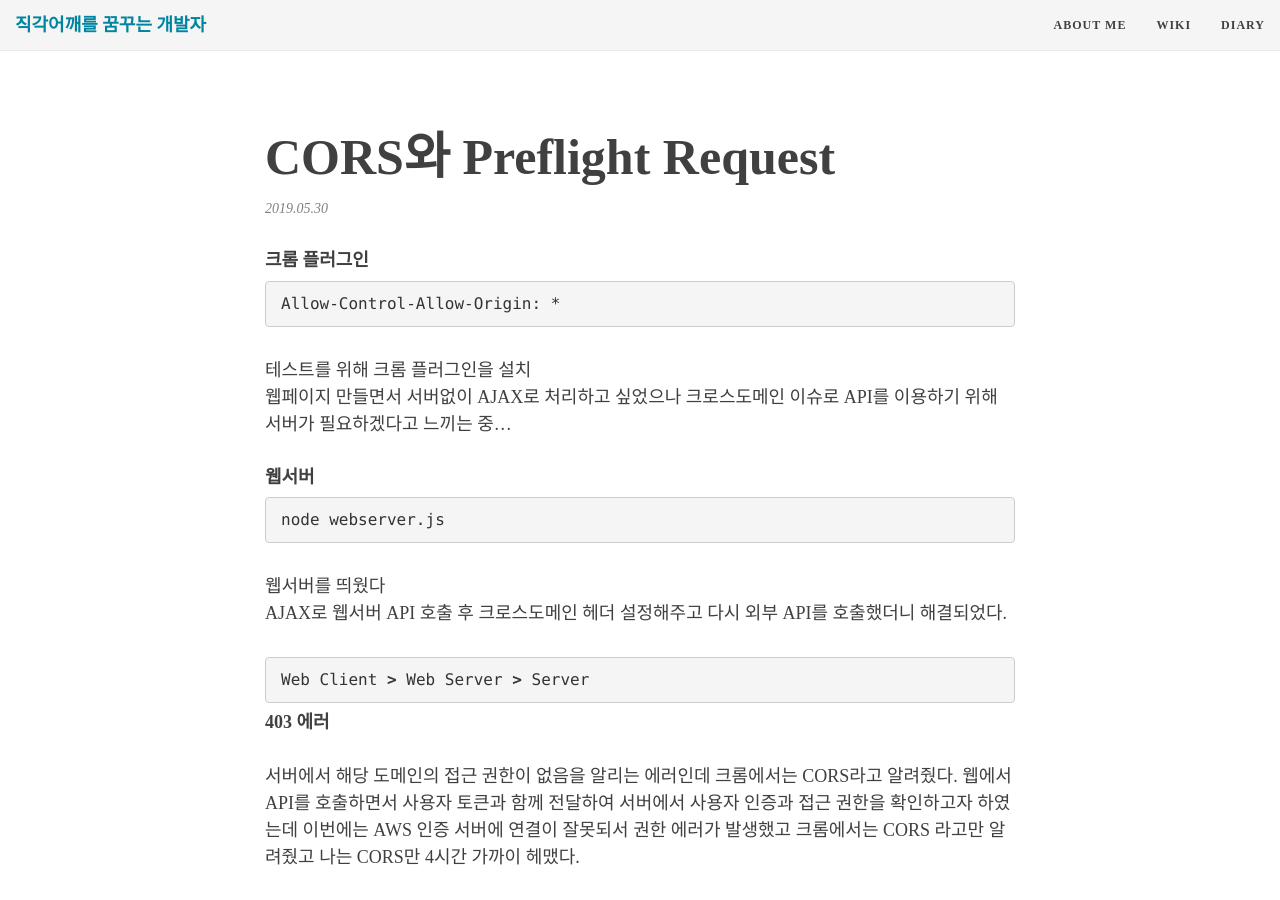
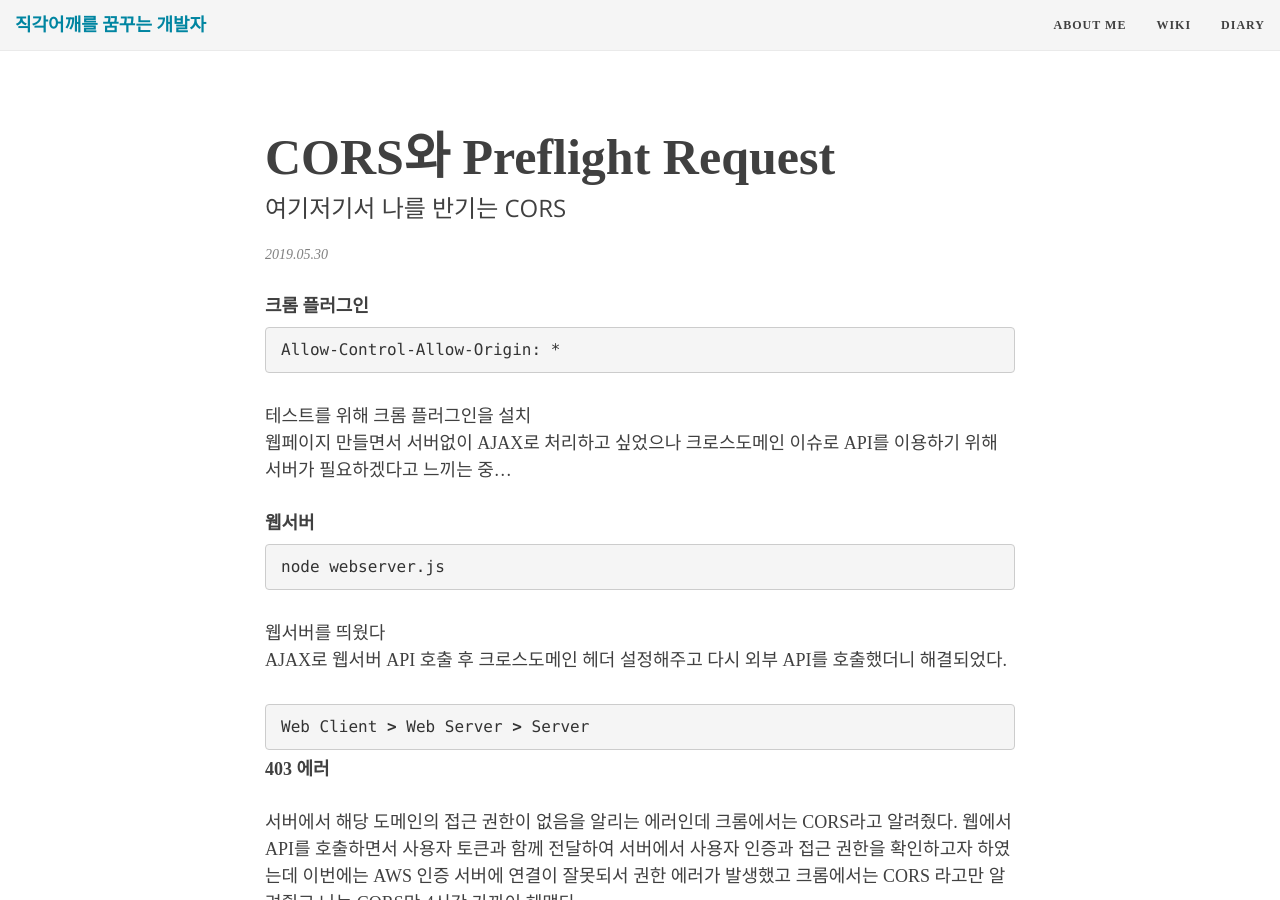
Before and after one commit to jiggag/jiggag.github.io, a Jekyll site: the page built from _posts/2019-05/2019-05-30-CORS.md, in a window 1280 px wide and 900 px high. Built offline with Jekyll 4.4.1, drawn with Linux system fonts in a browser that asks for light colours; nearby versions of some CDN libraries; comment, search, counter and statistics services are not loaded.

```diff
--- a/_posts/2019-05/2019-05-30-CORS.md
+++ b/_posts/2019-05/2019-05-30-CORS.md
@@ -2,7 +2,7 @@
 layout: post
 published: true
 title: CORS와 Preflight Request
-subtitle:
+subtitle: 여기저기서 나를 반기는 CORS
 tags: [cors, preflight]
 ---
 #### 크롬 플러그인
```
